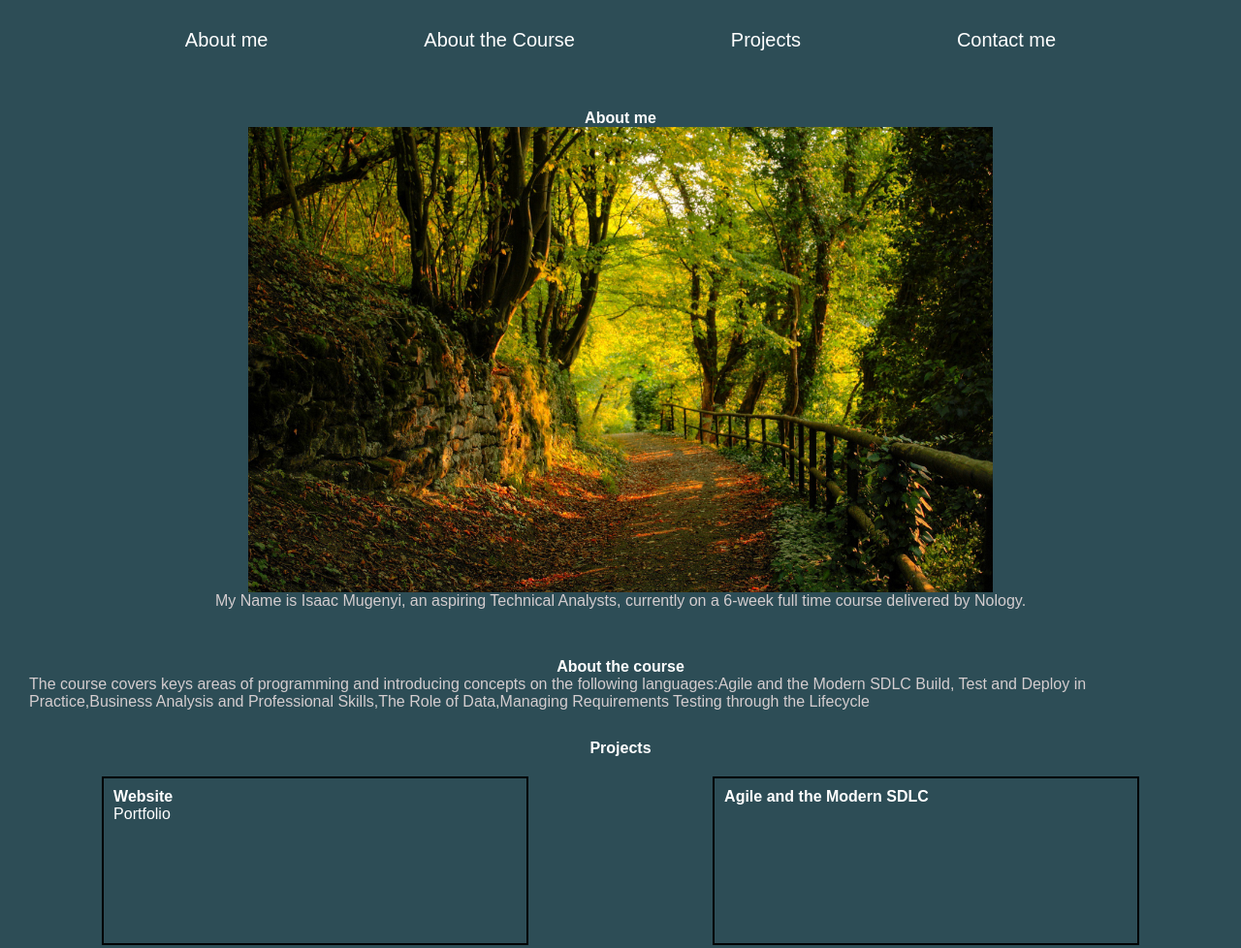
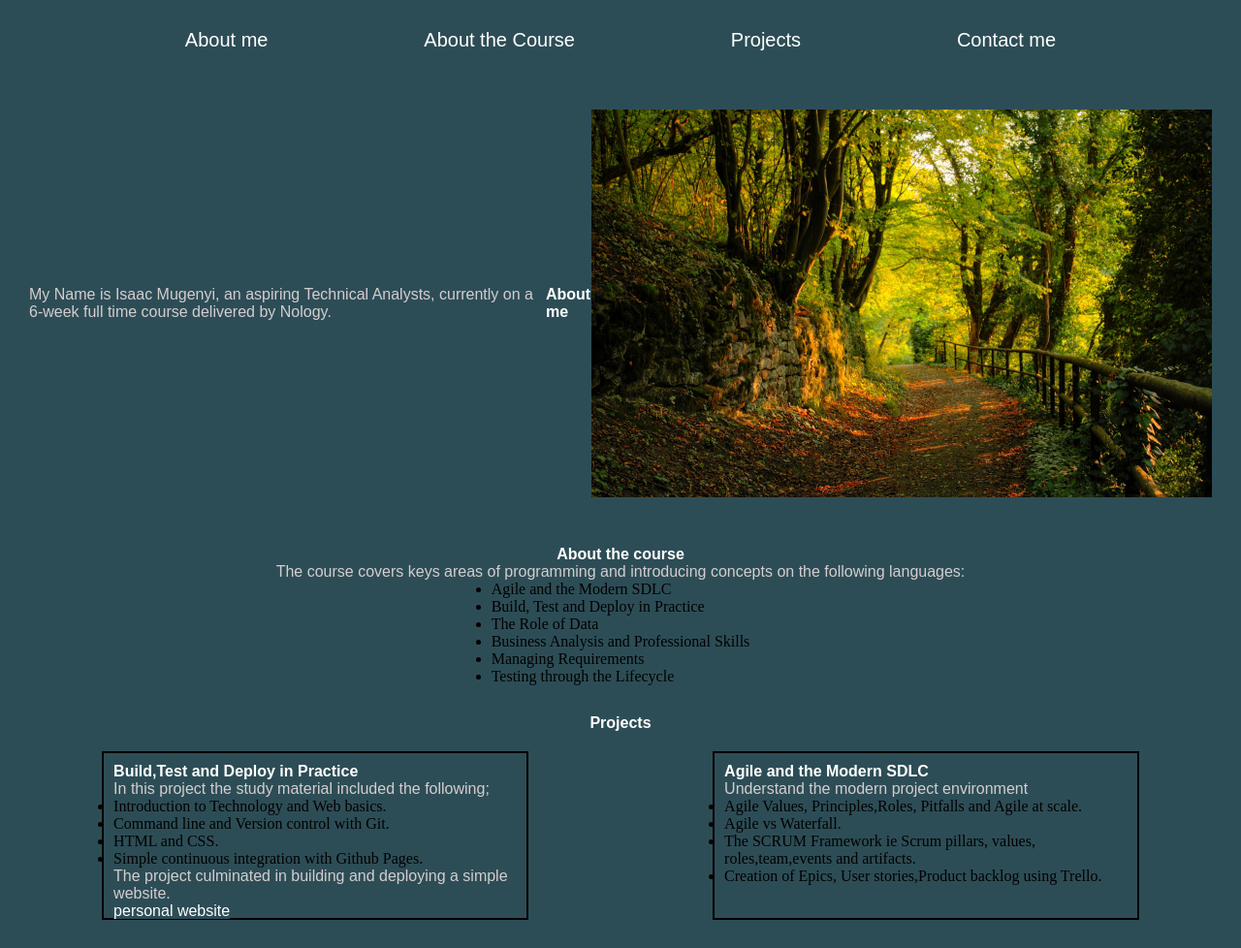
Before and after one commit to Isaque52/Portfolio, a plain HTML site: page index.html in a window 1280 px wide. Shown: the top 978 px of the page at 97% size. Drawn offline with Linux system fonts and the light colour scheme.

Commit message:
added content

```diff
--- a/index.html
+++ b/index.html
@@ -25,26 +25,27 @@
 
 
             <div id="About_me">
-
-                <h2> About me</h2>
-
                 <img class="image" src="./images/nature.jpg" alt="Nature photo">
 
+                <h2 id="Above"> About me</h2>
                 <p>My Name is Isaac Mugenyi, an aspiring Technical Analysts, currently on a 6-week full time course delivered by Nology. </p>
 
             </div>
 
             <div id="Course">
                 <h2> About the course</h2>
-                <p>The course covers keys areas of programming and  introducing concepts on the following languages:Agile and the Modern SDLC
-                Build, Test and Deploy in Practice,Business Analysis and Professional Skills,The Role of Data,Managing Requirements
-                Testing through the Lifecycle</p>
+                <p>The course covers keys areas of programming and  introducing concepts on the following languages:
+                    <Ul>
+                        <li>Agile and the Modern SDLC</li>
+                        <li>Build, Test and Deploy in Practice</li>
+                        <li>The Role of Data</li>
+                        <li>Business Analysis and Professional Skills </li>
+                        <li>Managing Requirements </li>
+                        <li>Testing through the Lifecycle</li>
+                    </Ul>
+                </p>
 
             </div>
-
-
-
-
 
 
         <section id="Projects">
@@ -52,14 +53,29 @@
 
             <section class="container">
                 <div>
-                    <h3> Website</h3>
-                    <p> </p>
-                    <a href="https://isaque52.github.io/Portfolio/ "target="+blank">Portfolio</a>
+                    <h3> Build,Test and Deploy in Practice</h3>
+                    <p> In this project the study material included the following;</p>
+                        <ul>
+                            <li>Introduction to Technology and Web basics.</li>
+                            <li>Command line and Version control with Git.</li>
+                            <li> HTML and CSS.</li>
+                            <li>Simple continuous integration with Github Pages.</li>
+
+                        </ul>
+                        <p> The project culminated in building and deploying a simple website.</p>
+
+                    <a href="https://isaque52.github.io/Portfolio/ "target="+blank">personal website</a>
                 </div>
 
                 <div>
                     <h3>Agile and the Modern SDLC </h3>
-                    <P></P>
+                    <P>Understand the modern project environment</P>
+                    <ul>
+                        <li>Agile Values, Principles,Roles, Pitfalls and Agile at scale.</li>
+                        <li>Agile vs Waterfall.</li>
+                        <li>The SCRUM Framework ie Scrum pillars, values, roles,team,events and artifacts.</li>
+                        <li>Creation of Epics, User stories,Product backlog using Trello.</li>
+                    </ul>
                 </div>
 
                 <div>
--- a/style.css
+++ b/style.css
@@ -33,12 +33,16 @@ p {
     font-family: sans-serif;
 }
 
+#Above{
+    display: flex;
+    align-items: flex-start;
 
+}
 
 
 #About_me {
     display: flex;
-    flex-direction: column;
+    flex-direction: row-reverse;
     justify-content: space-evenly;
     align-items:center;
     margin: 10px;
@@ -47,14 +51,12 @@ p {
 }
 
 img {
-    width:60vw;
+    width:50vw;
 
 }
 
 div {
-    /* width: 92%;
-    height: 150px; */
-    /* border: 2px solid black; */
+
     margin: 20px;
 }
 
```
